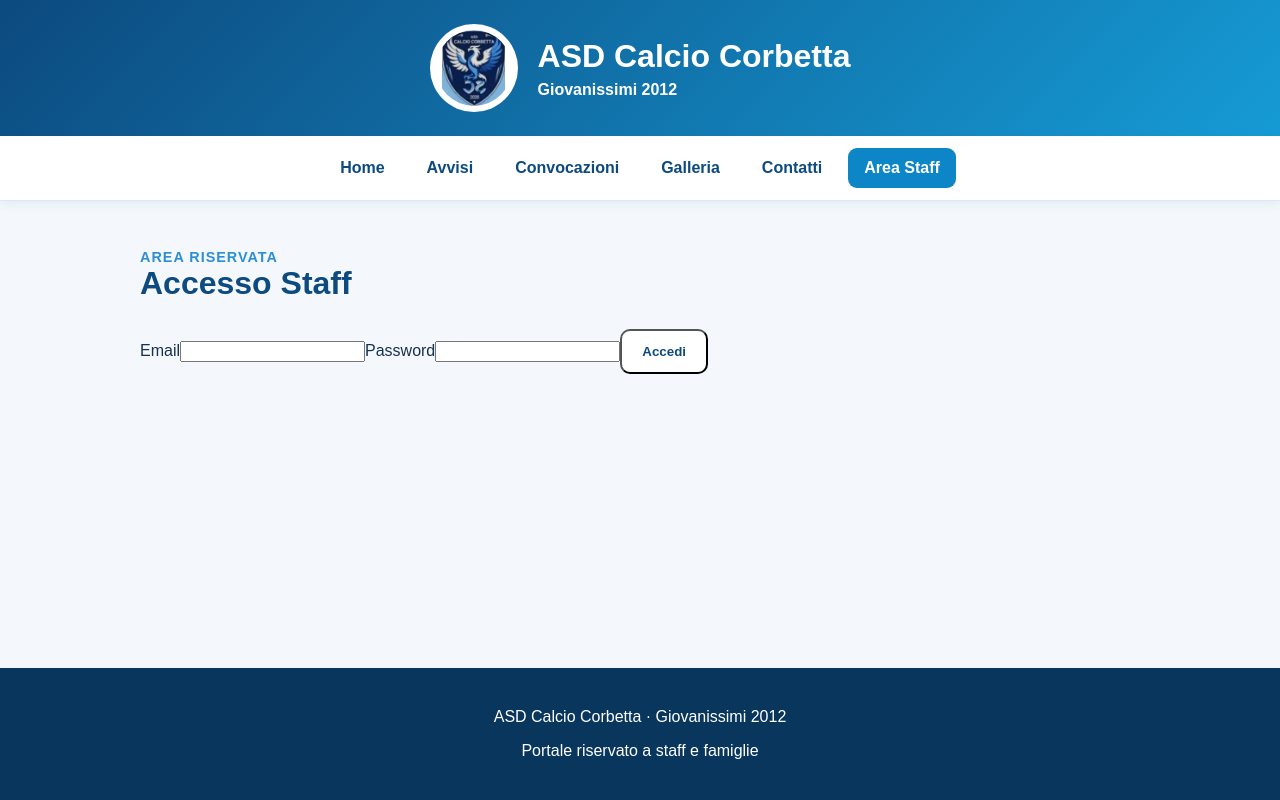
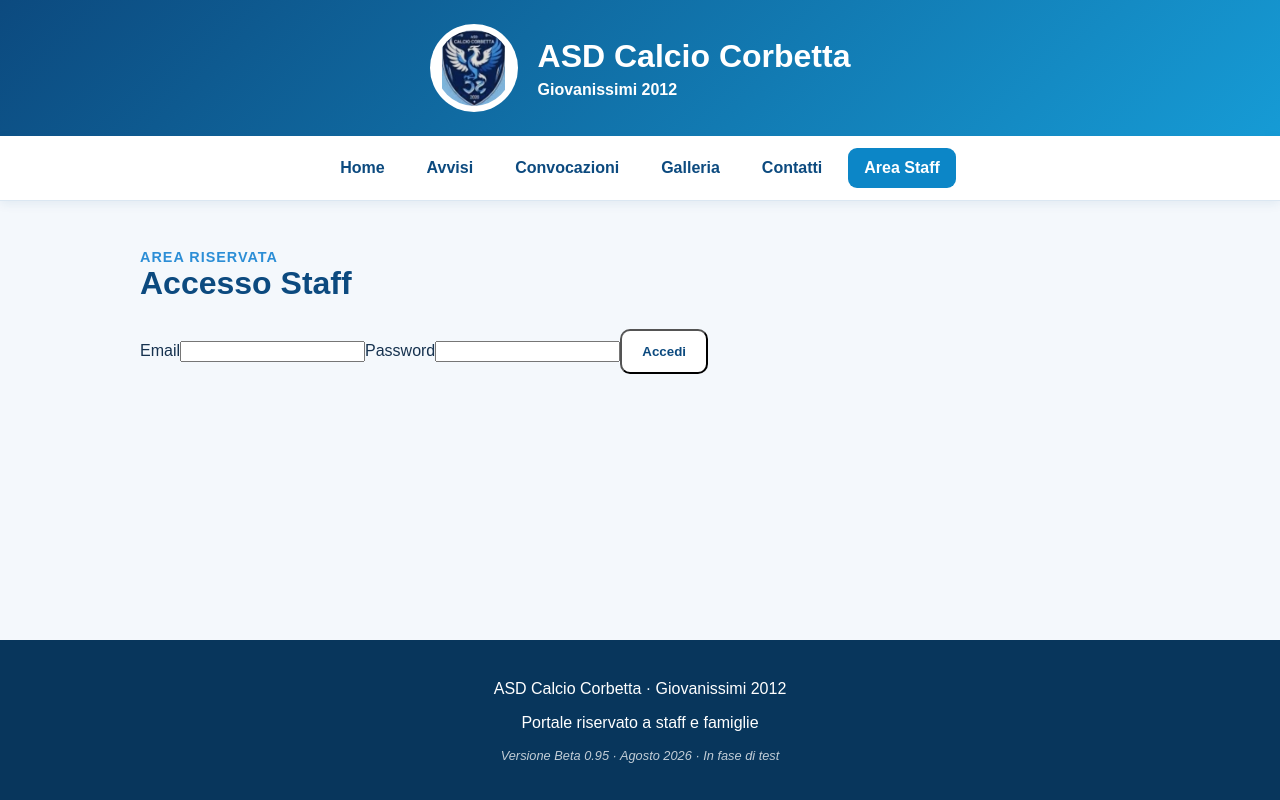
Before and after one commit to pierluigi79/asd-corbetta-giovanissimi-2012, a React (Vite) app: page /login-staff in a window 1280 px wide. Built offline with nearby package versions, Linux system fonts and the light colour scheme; no server answers.

Commit message:
Preparata versione Beta 0.95

```diff
--- a/index.html
+++ b/index.html
@@ -1,13 +1,23 @@
 <!doctype html>
-<html lang="en">
+<html lang="it">
   <head>
     <meta charset="UTF-8" />
+
     <link rel="icon" type="image/svg+xml" href="/favicon.svg" />
-    <meta name="viewport" content="width=device-width, initial-scale=1.0" />
+
+    <meta
+      name="viewport"
+      content="width=device-width, initial-scale=1.0"
+    />
+
+    <meta name="robots" content="noindex, nofollow, noarchive" />
+
     <title>ASD Calcio Corbetta - Giovanissimi 2012</title>
   </head>
+
   <body>
     <div id="root"></div>
+
     <script type="module" src="/src/main.jsx"></script>
   </body>
 </html>
--- a/src/App.css
+++ b/src/App.css
@@ -847,3 +847,9 @@
   background: #0c4a7f;
   color: white;
 }
+.footer-beta {
+  margin-top: 12px;
+  font-size: 0.8rem;
+  opacity: 0.75;
+  font-style: italic;
+}
--- a/src/components/Footer.jsx
+++ b/src/components/Footer.jsx
@@ -3,6 +3,10 @@
     <footer className="site-footer">
       <p>ASD Calcio Corbetta · Giovanissimi 2012</p>
       <p>Portale riservato a staff e famiglie</p>
+
+      <p className="footer-beta">
+        Versione Beta 0.95 · Agosto 2026 · In fase di test
+      </p>
     </footer>
   );
 }
```
Also changed, not shown: public/robots.txt (added).
